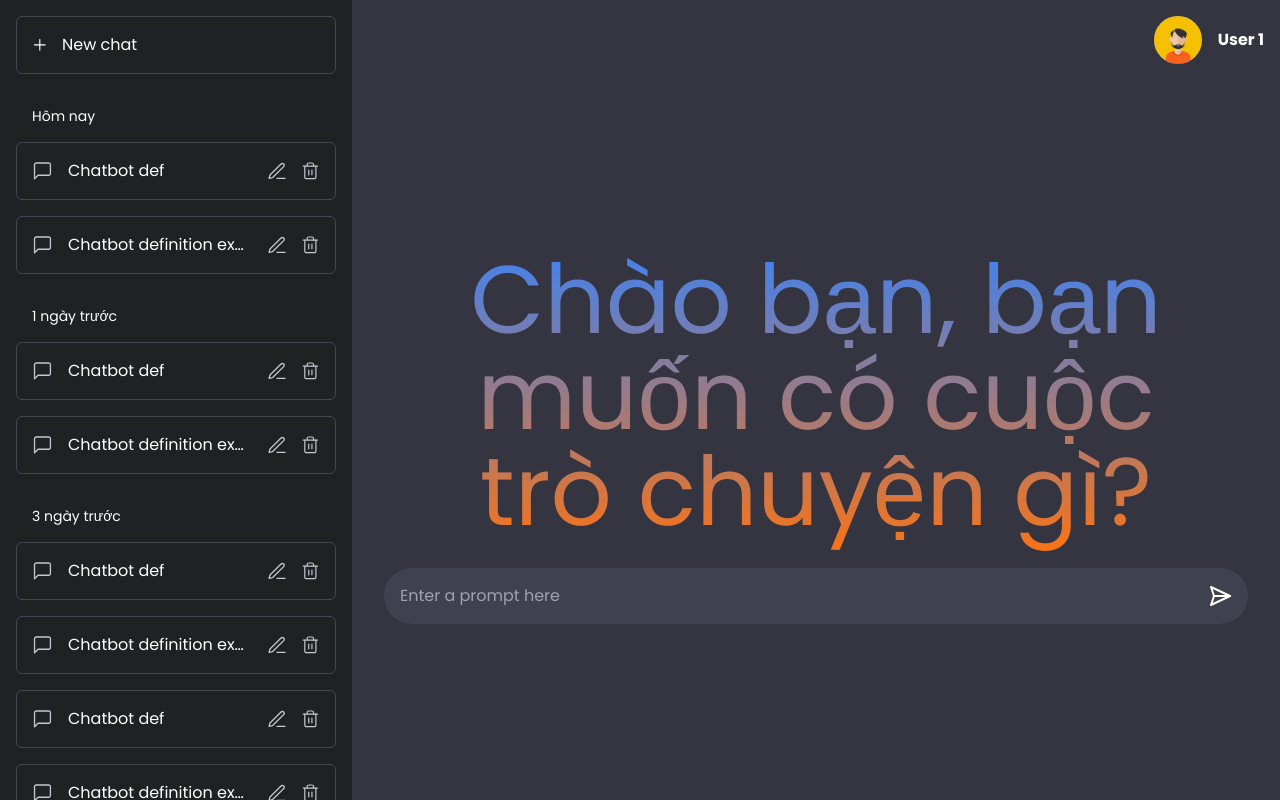
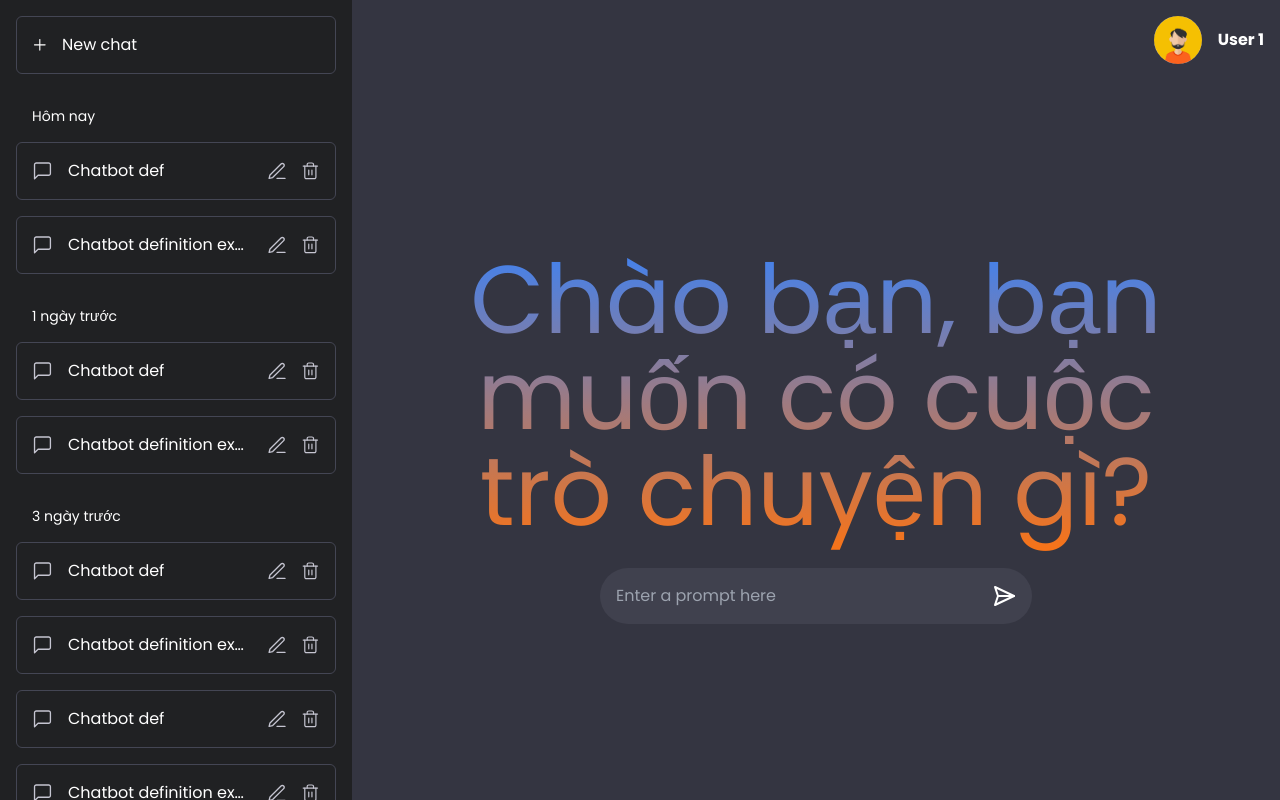
Before and after one commit to HoangMinh456/Chat-bot, a React (Vite) app in the folder FE/: page / in a window 1280 px wide. Built offline with nearby package versions, Linux system fonts and the light colour scheme.

Commit message:
finish chat introduce

```diff
--- a/FE/src/pages/(website)/home/_components/Chat.tsx
+++ b/FE/src/pages/(website)/home/_components/Chat.tsx
@@ -1,7 +1,7 @@
 import avatar from '@/assets/images/avatar.png'
 import { SendHorizonal } from 'lucide-react';
 
-const ChatComponent=()=> {
+const ChatComponent = () => {
   return (
     <div className="h-screen bg-[#343541] flex flex-col">
       {/* Header */}
@@ -13,12 +13,12 @@ const ChatComponent=()=> {
       {/* Message List */}
       <div className="flex flex-col items-center justify-center flex-grow p-4">
         <div className="flex flex-col items-center">
-        <div className="text-transparent bg-clip-text bg-gradient-to-b from-blue-500 to-orange-500 p-3 rounded-lg text-4xl md:text-8xl text-center" style={{maxWidth: '90%' }}>
+        <div className="text-transparent bg-clip-text bg-gradient-to-b from-blue-500 to-orange-500 p-3 rounded-lg text-4xl md:text-8xl text-center" style={{ maxWidth: '90%' }}>
           Chào bạn, bạn muốn có cuộc trò chuyện gì?
         </div>
           {/* Input */}
           <div className="bg-[#343541] p-4 flex w-full justify-center">
-            <div className="relative bg-[#40414E] flex-grow rounded-full p-2">
+            <div className="relative bg-[#40414E] rounded-full p-2" style={{ width: '50%' }}> {/* Chỉnh sửa tại đây */}
               <input type="text" className="w-full p-2 rounded-full bg-transparent placeholder-gray-400 outline-none text-white" placeholder="Enter a prompt here" />
               <button className="absolute right-0 top-0 m-3 text-white p-1 rounded-full border-none">
                 <SendHorizonal size={24} />
```
